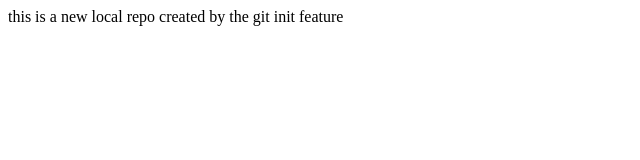
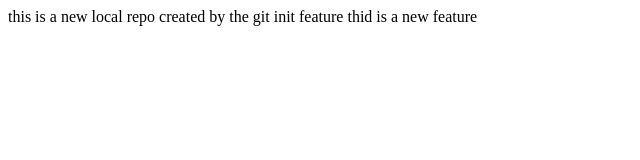
Before and after one commit to imatifalam/localrepo, a plain HTML site: page index.html in a window 1280 px wide. Shown: the whole page, without its empty margins (0-640 px from the left). Drawn offline with Linux system fonts and the light colour scheme.

Commit message:
added a new feature

```diff
--- a/index.html
+++ b/index.html
@@ -1,4 +1,4 @@
 <p>
     this is a new local repo created by the git init feature
-
+    thid is a new feature
 </p>
```
